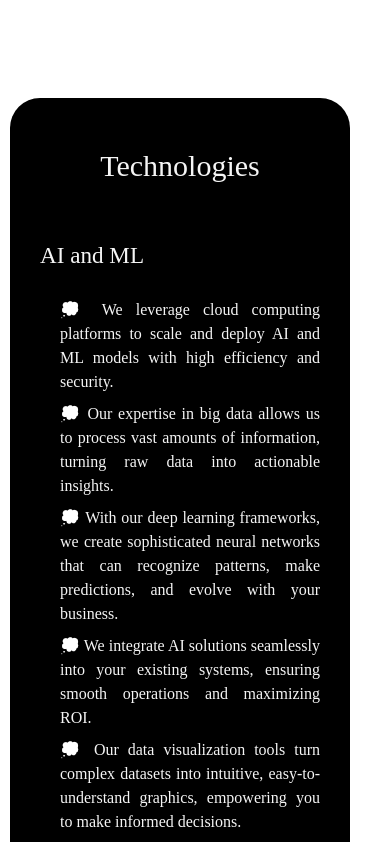
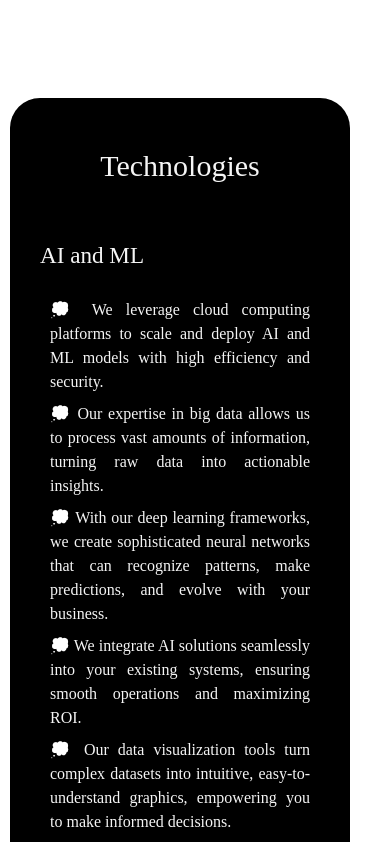
Before and after one commit to Saravana241/axcenwebsite, a React (Create React App) app: page / in a window 390 px wide. Shown: the part 5956-6798 px from the top of the page. Built offline with nearby package versions, Linux system fonts and the light colour scheme.

Commit message:
Mobile View Styles

```diff
--- a/src/Home.css
+++ b/src/Home.css
@@ -2395,7 +2395,7 @@ dd {
 
 .aimlcontents p {
   width: 270px;
-  margin-left: 20px;
+  margin-left: 10px;
   color: whitesmoke;
   font-family: 'Bookman Old Style';
   }
```
